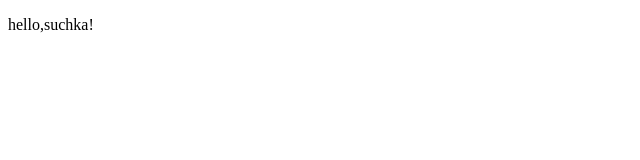
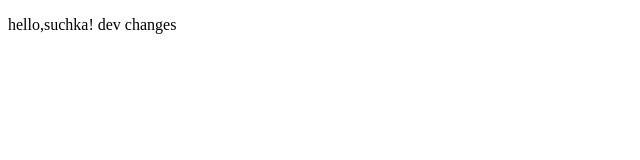
Before and after one commit to plsno/plsno.github.io, a plain HTML site: page index.html in a window 1280 px wide. Shown: the whole page, without its empty margins (0-640 px from the left). Drawn offline with Linux system fonts and the light colour scheme.

Commit message:
dev chenges

```diff
--- a/index.html
+++ b/index.html
@@ -6,6 +6,7 @@
    <meta http-equiv="Content-Type" content="text/html; charset=utf-8">
  </head>
  <body>
-  <p>hello,suchka!</p>
+  <p>hello,suchka!
+  dev changes</p>
  </body>
 </html>
```
